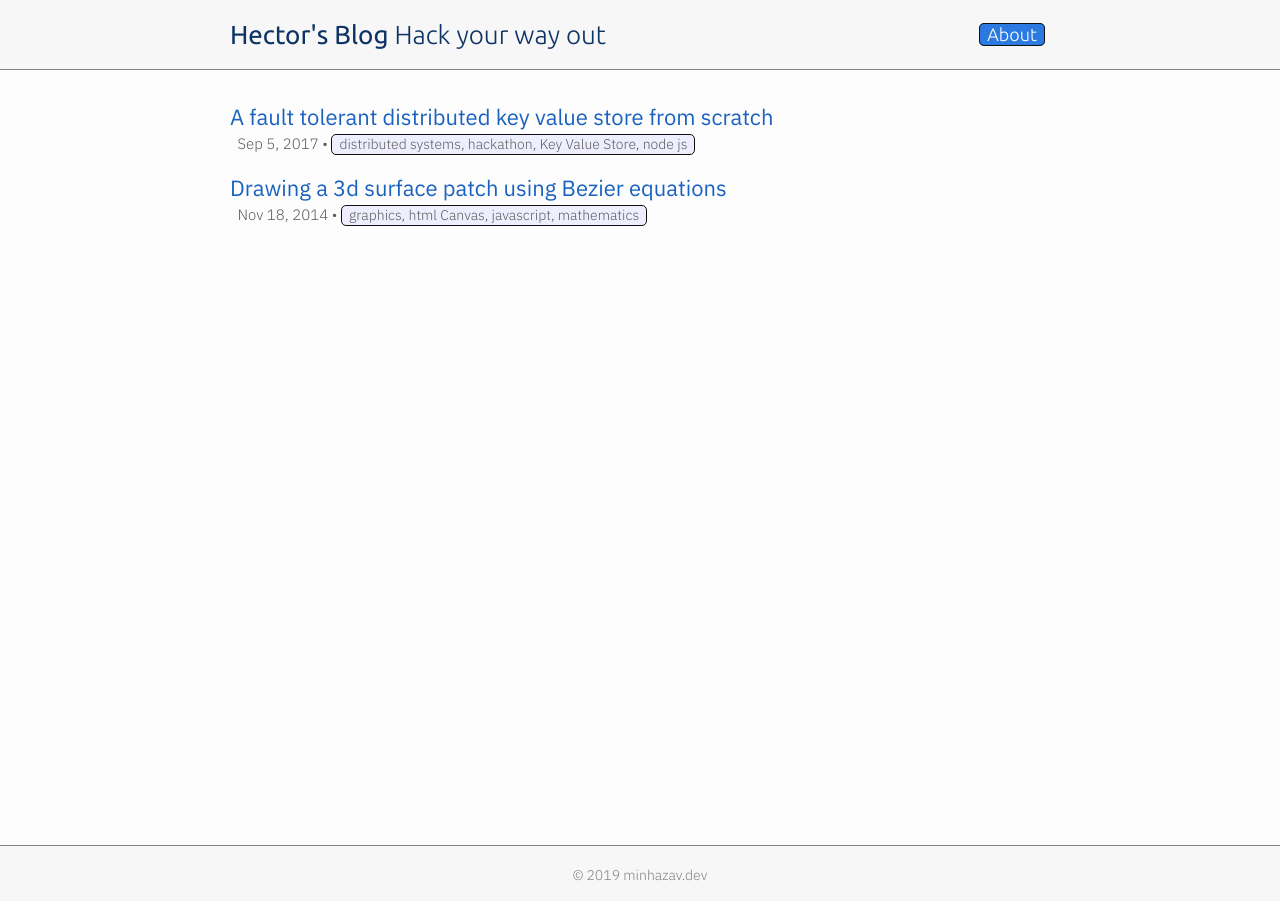
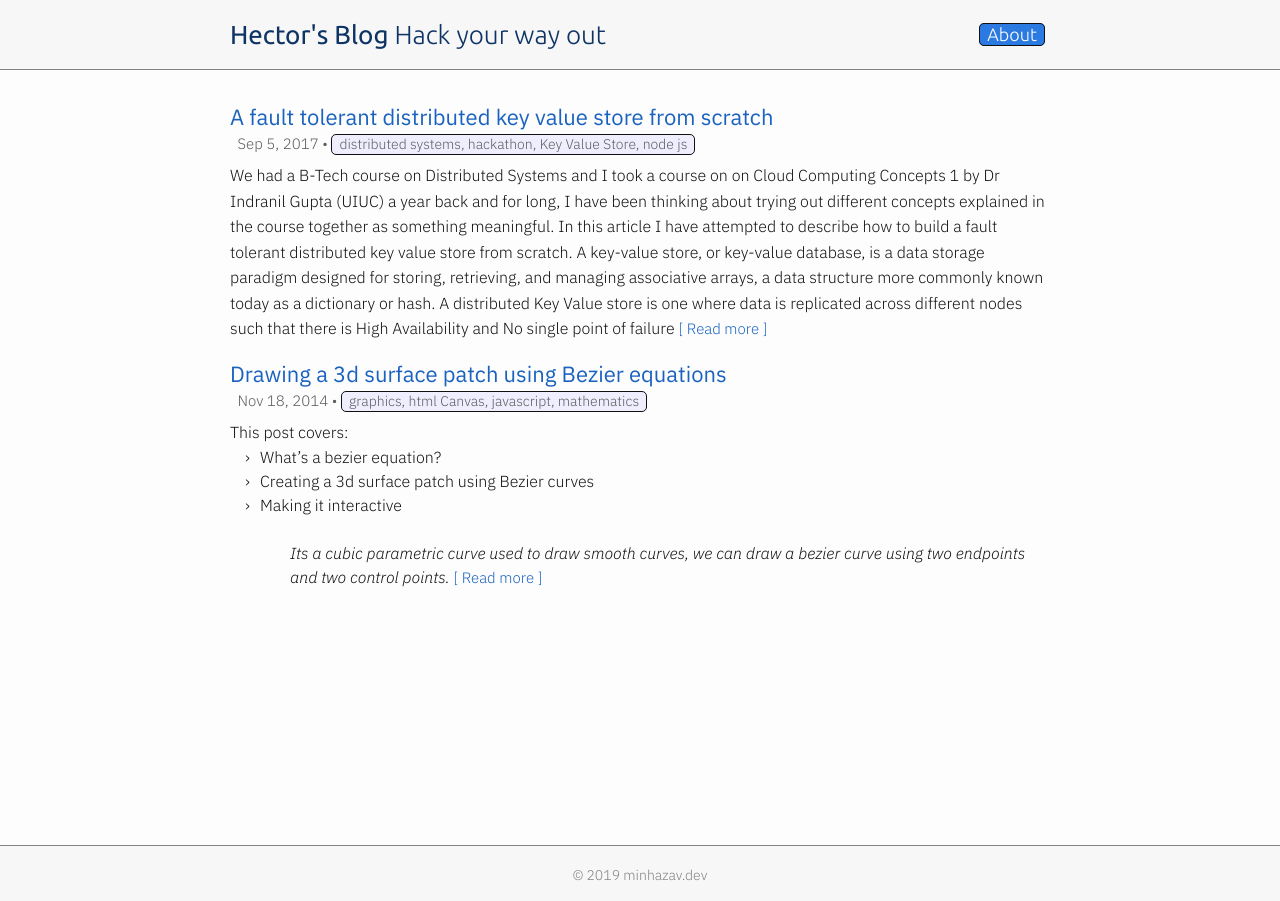
Before and after one commit to mebjas/mebjas.github.io, a Jekyll site: the page built from index.html, in a window 1280 px wide. Built offline with Jekyll 4.4.1, drawn with Linux system fonts in a browser that asks for light colours.

Commit message:
Added description to articles

```diff
--- a/_posts/2014-11-18-Drawing-a-3d-surface-patch-using-Bezier-equations.md
+++ b/_posts/2014-11-18-Drawing-a-3d-surface-patch-using-Bezier-equations.md
@@ -2,6 +2,9 @@
 layout: post
 title: Drawing a 3d surface patch using Bezier equations
 category: graphics, html Canvas, javascript, mathematics
+description: "This post covers: <ul><li>What’s a bezier equation?</li><li>Creating a 3d surface patch using Bezier curves</li><li>Making it interactive</li><ul><br><i>Its a cubic parametric curve used to draw smooth curves, we can draw a bezier curve using two endpoints and two control points.</i>"
+post-no: 1
+toc: false
 ---
 
 ### This post covers :
--- a/_posts/2017-09-05-a-fault-tolerant-distributed-key-value-store-from-scratch.md
+++ b/_posts/2017-09-05-a-fault-tolerant-distributed-key-value-store-from-scratch.md
@@ -2,9 +2,11 @@
 layout: post
 title: A fault tolerant distributed key value store from scratch
 category: distributed systems, hackathon, Key Value Store, node js
+description: "We had a B-Tech course on Distributed Systems and I took a course on on Cloud Computing Concepts 1 by Dr Indranil Gupta (UIUC) a year back and for long, I have been thinking about trying out different concepts explained in the course together as something meaningful. In this article I have attempted to describe how to build a fault tolerant distributed key value store from scratch. A key-value store, or key-value database, is a data storage paradigm designed for storing, retrieving, and managing associative arrays, a data structure more commonly known today as a dictionary or hash. A distributed Key Value store is one where data is replicated across different nodes such that there is High Availability and No single point of failure"
+post-no: 2
 ---
 
-We had a B-Tech course on Distributed Systems and I took a course on on Cloud Computing Concepts 1 by Dr Indranil Gupta (UIUC) a year back and for long, I have been thinking about trying out different concepts explained in the course together as something meaningful. There are assignments in the course which you need to finish, but they don’t require you to just club all of them together. I wished to try something out where most of the major concepts are used;
+We had a B-Tech course on Distributed Systems and I took a course on on Cloud Computing Concepts 1 by Dr Indranil Gupta (UIUC) a year back and for long, I have been thinking about trying out different concepts explained in the course together as something meaningful. There are assignments in the course which you need to finish, but they don’t require you to just club all of them together. I wished to try something out where most of the major concepts are used.
 
 We use distributed systems a lot in our development pipelines, but most of the concepts are abstracted out by the cloud solutions. I work for Microsoft Azure, and we use concepts like scheduling, queuing, distributed caching all the time, but most of these are provided as a SaaS offering – hence it’s mostly:
 
```
